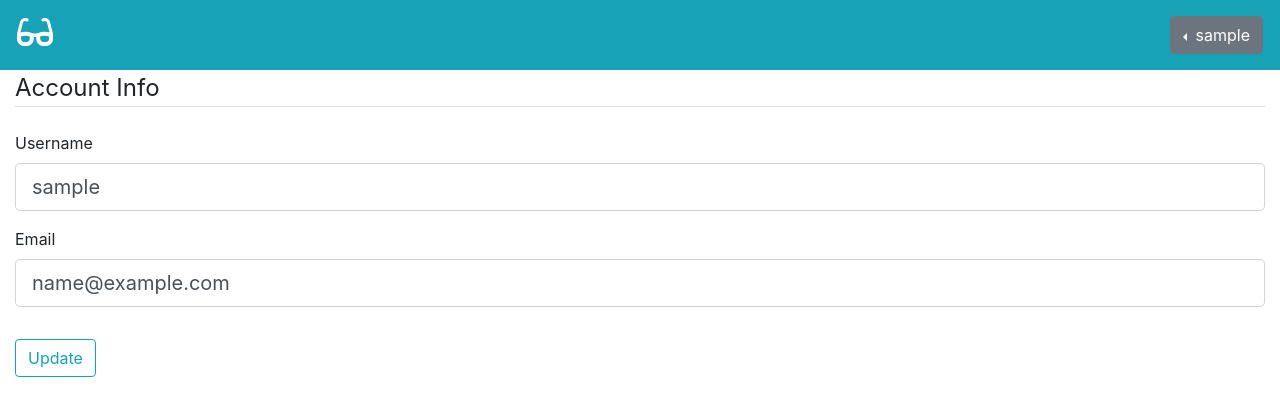
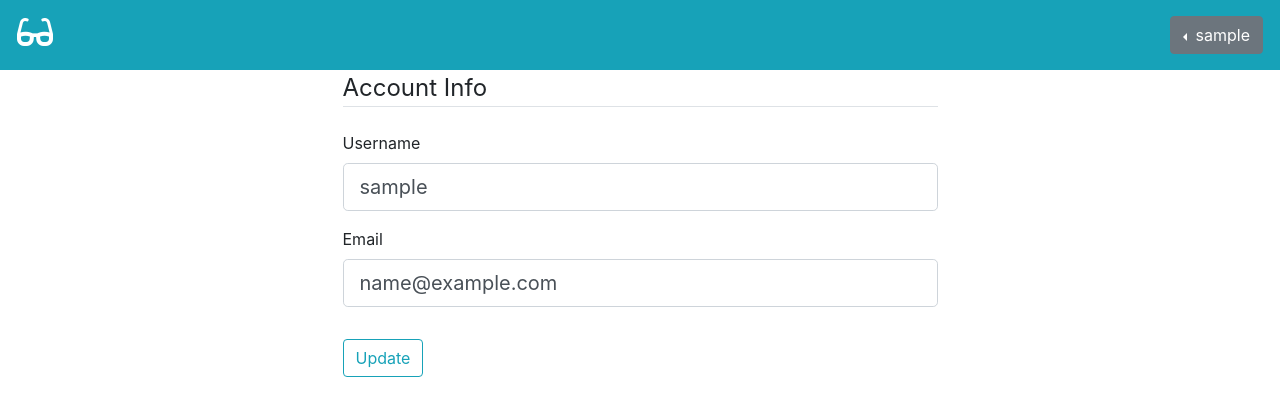
Before and after one commit to haris00/classPlay, a Flask app: page /professor/account in a window 1280 px wide. Shown: the top 416 px of the page. Run offline with Flask 2, Linux system fonts and the light colour scheme; the visitor is signed in with stand-in values (Sample User, id 1); data comes from the database, SQL or seed files in the repository; some libraries are stand-ins or nearby versions.

Commit message:
fixing professor account page view

```diff
--- a/classPlay/templates/professorAccountUpdate.html
+++ b/classPlay/templates/professorAccountUpdate.html
@@ -1,6 +1,7 @@
 {% include "accountBanner.html" %}
 {% extends "layout.html" %}
 {% block content %}
+<div class="col-md-6 offset-md-3">
 <form method="POST" action="" enctype="multipart/form-data">
     {{ form.hidden_tag() }}
     <fieldset class="form-group">
@@ -37,5 +38,5 @@
         {{ form.submit(class="btn btn-outline-info") }}
     </div>
         </form>
-    </div>
+</div>
 {% endblock content %}
--- a/classPlay/templates/studentAccountUpdate.html
+++ b/classPlay/templates/studentAccountUpdate.html
@@ -38,5 +38,5 @@
                 {{ form.submit(class="btn btn-outline-info") }}
             </div>
                 </form>
-            </div>
+    </div>
 {% endblock content %}
```
